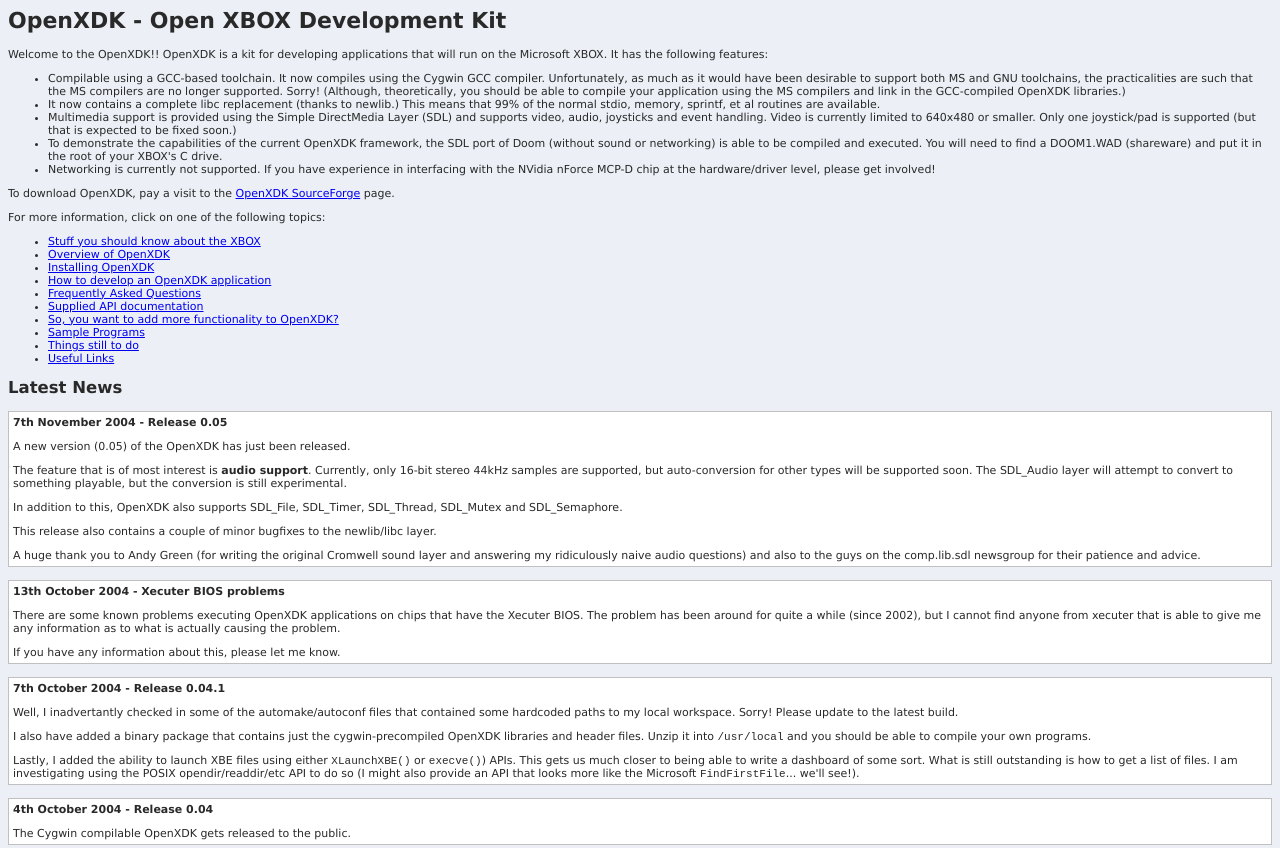
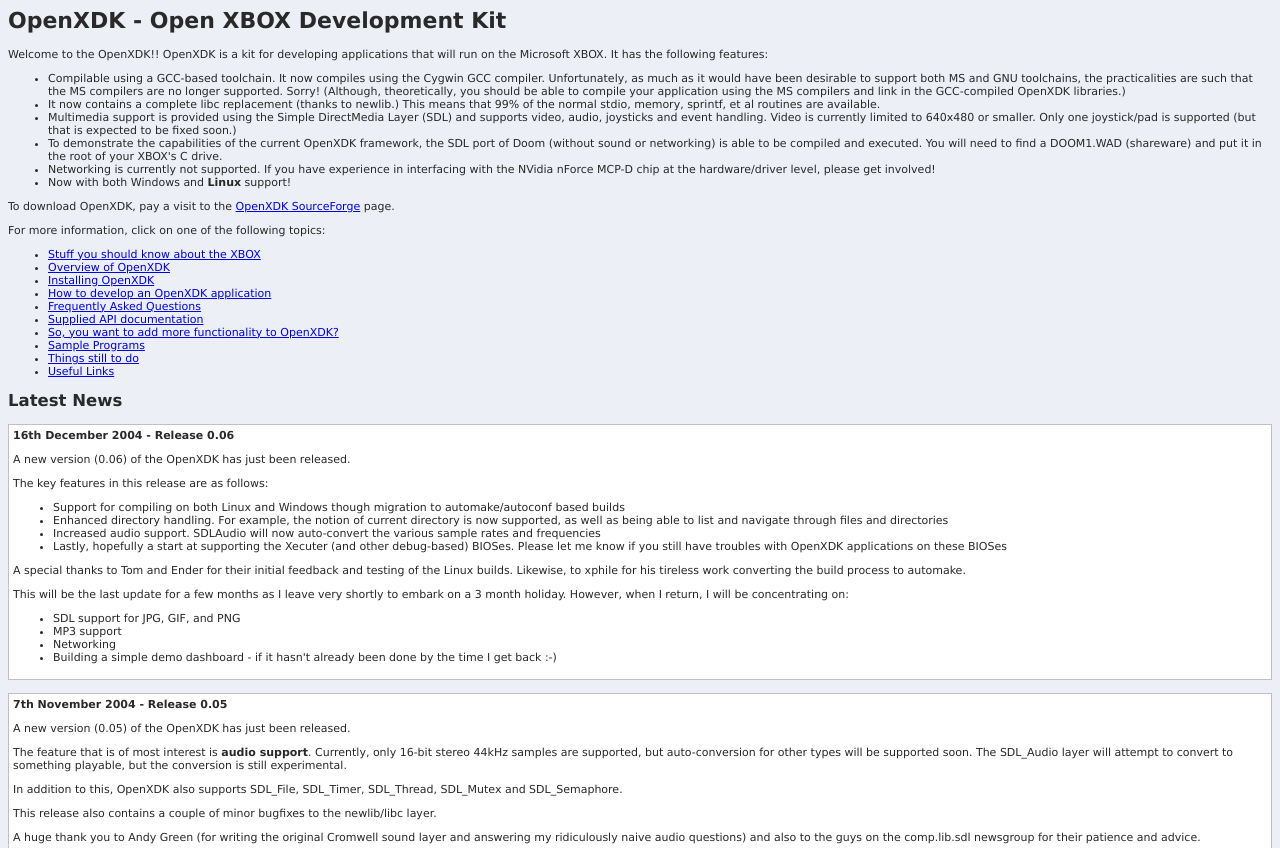
Before and after one commit to XboxDev/OpenXDK, a plain HTML site: page doc/index.html in a window 1280 px wide. Shown: the top 848 px of the page. Drawn offline with Linux system fonts and the light colour scheme.

Commit message:
news update

```diff
--- a/doc/index.html
+++ b/doc/index.html
@@ -19,6 +19,7 @@
 the root of your XBOX's C drive.</li>
 <li>Networking is currently not supported. If you have experience in interfacing with the NVidia
 nForce MCP-D chip at the hardware/driver level, please get involved!</li>
+<li>Now with both Windows and <b>Linux</b> support!</li>
 </ul>
 <p>
 To download OpenXDK, pay a visit to the <a href="http://openxdk.sourceforge.net">OpenXDK SourceForge</a> page.
@@ -38,6 +39,28 @@
 </ul>
 <p>
 <h2>Latest News</h2>
+<table>
+<tr><td>
+<b>16th December 2004 - Release 0.06</b>
+<p>A new version (0.06) of the OpenXDK has just been released.
+<p>The key features in this release are as follows:
+<ul>
+<li>Support for compiling on both Linux and Windows though migration to automake/autoconf based builds</li>
+<li>Enhanced directory handling.  For example, the notion of current directory is now supported, as well as being able to list and navigate through files and directories</li>
+<li>Increased audio support.  SDLAudio will now auto-convert the various sample rates and frequencies</li>
+<li>Lastly, hopefully a start at supporting the Xecuter (and other debug-based) BIOSes.  Please let me know if you still have troubles with OpenXDK applications on these BIOSes</li>
+</ul>
+<p>A special thanks to Tom and Ender for their initial feedback and testing of the Linux builds.  Likewise, to xphile for his tireless work converting the build process to automake.
+<p>This will be the last update for a few months as I leave very shortly to embark on a 3 month holiday.  However, when I return, I will be concentrating on:
+<ul>
+<li>SDL support for JPG, GIF, and PNG</li>
+<li>MP3 support</li>
+<li>Networking</li>
+<li>Building a simple demo dashboard - if it hasn't already been done by the time I get back :-)</li>
+</ul>
+</td></tr>
+</table>
+<br>
 <table>
 <tr><td>
 <b>7th November 2004 - Release 0.05</b>
```
Also changed, not shown: doc/installing.html (+1 -1 lines).
